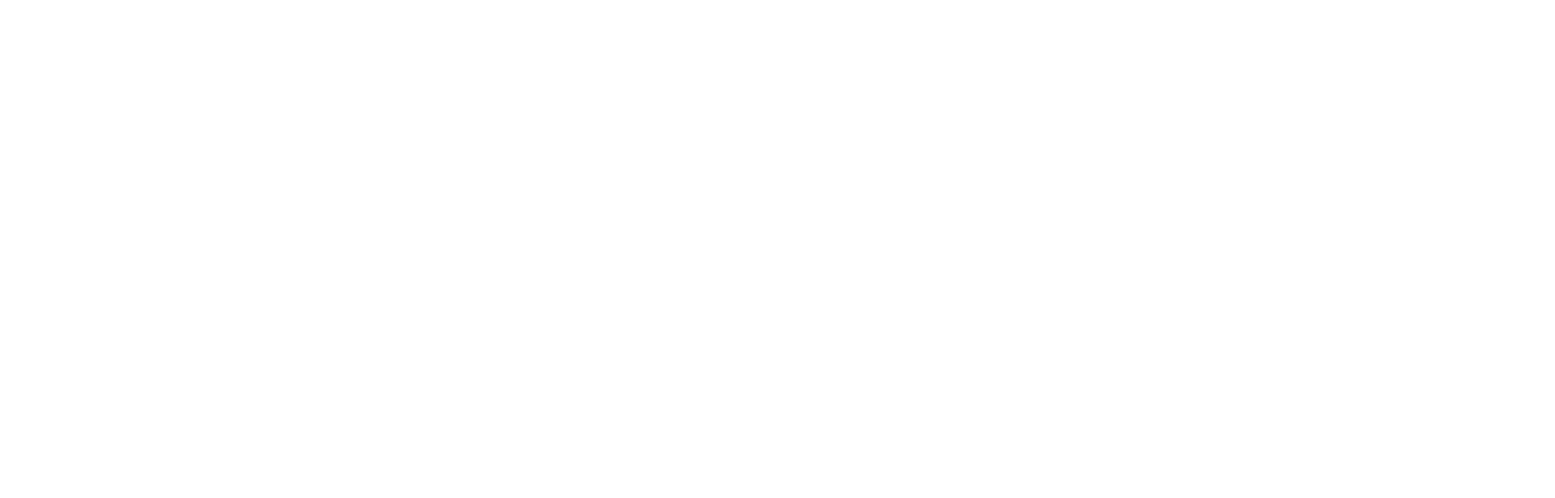
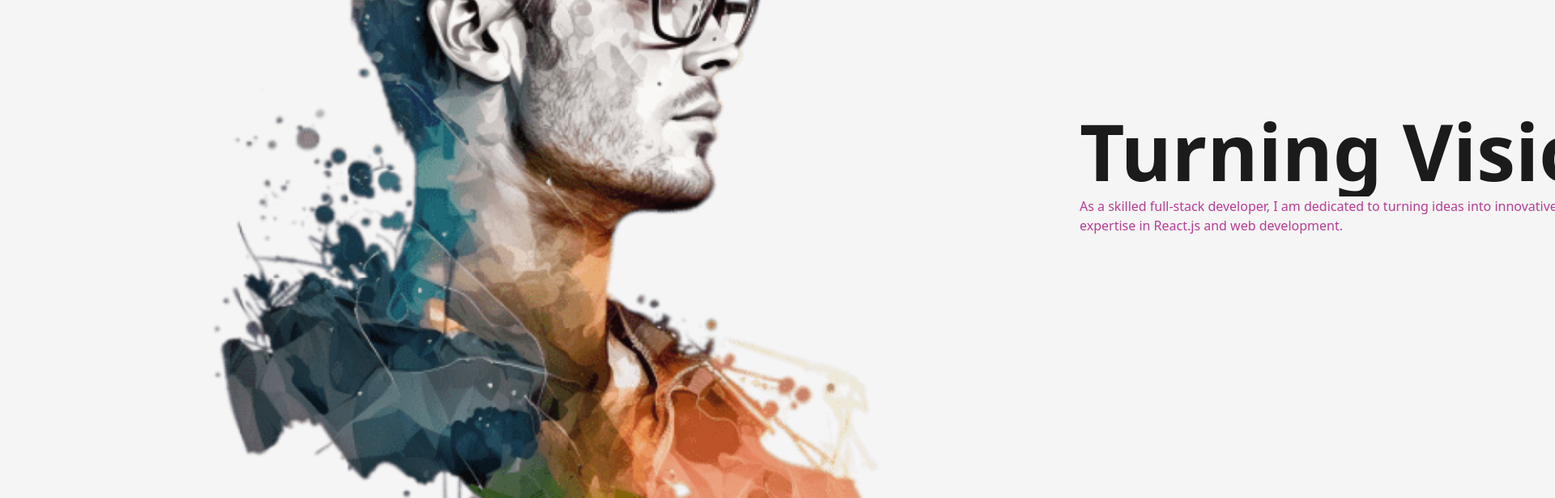
Before and after one commit to elievelton/portifolio2, a Next.js app: page / in a window 1280 px wide. Shown: the part 480-1096 px from the top of the page at 81% size, 1920 px wide, since content can reach past the window. Before the commit the page ends 800 px from the top, so only its background shows below. Built offline with nearby package versions, Linux system fonts and the light colour scheme.

Commit message:
Layout em construção

```diff
--- /dev/null
+++ b/src/components/AnimatedText.js
@@ -0,0 +1,21 @@
+import React from 'react';
+
+const AnimatedText = (text, className="") => {
+    console.log(text)
+  return (
+
+    <div className='w-full mx-auto py-2 flex items-center justify-center text-center overflow-hidden '>
+      <h1 className={`inline-block w-full text-dark font-bold captalize text-8xl ${className}`}>
+  {
+    (typeof text.text === 'string') ? text.text.split(" ").map((word, index) =>
+      <span key={word + '-' + index}>
+        {word}&nbsp;
+      </span>
+    ) : 'Texto inválido'
+  }
+</h1>
+    </div>
+  );
+};
+
+export default AnimatedText;
--- /dev/null
+++ b/src/components/Layout.js
@@ -0,0 +1,11 @@
+import React from 'react';
+
+const Layout = ({children, className=""}) => {
+  return (
+    <div className={`w-full h-full inline-block z-0 bg-light p-32 ${className}`}>
+      {children}
+    </div>
+  );
+};
+
+export default Layout;
--- a/src/components/Logo.js
+++ b/src/components/Logo.js
@@ -7,7 +7,7 @@
   return (
     <div className='flex items-center justify-center mt-2 '>
       <MontionLink href={"/"} className=' w-16 h-16 bg-dark text-light rotate-text hover:rotate-0 transition-transform duration-500 ease-in-out flex items-center justify-center rounded-full text-2xl font-bold' whileHover={{
-        backgroundColor:["#121212", "rgba(131,58,180,1)","rgba(253,29,29,1)","rgba(252,176,69,1)","rgba(131,58,180,1)", "#121212"],
+        backgroundColor:["#121212", "#8A0868","#210B61","#380B61","#FF8000","#0B243B","#0B2F3A","#424242", "#121212"],
         transition:{duration:2, repeat:Infinity}
       }}>EES</MontionLink>
     </div>
--- a/src/components/NavBar.js
+++ b/src/components/NavBar.js
@@ -10,13 +10,15 @@
   return (
     <Link href={href} className={`${className} relative group`}>
       {title}
+
       <span
-        className={`hover:animate-rotateOvershoot  h-[2px] inline-block  bg-black absolute left-0 -bottom-0.5 group-hover:w-full transition-[width] ease-in-out duration-500 ${
-          router.asPath === href ? "w-full" : "W-0"
+        className={` h-[1px] inline-block  bg-black absolute left-0 -bottom-0.5 group-hover:w-full transition-[width] ease duration-500 ${
+          router.asPath === href ? "w-full" : "w-0"
         } `}
       >
         &nbsp;
       </span>
+
     </Link>
   );
 };
--- a/src/pages/index.js
+++ b/src/pages/index.js
@@ -1,4 +1,8 @@
+import Layout from '@/components/Layout'
 import Head from 'next/head'
+import Image from 'next/image'
+import profilePic from '../../public/images/profile/developer-pic-1.png'
+import AnimatedText from '@/components/AnimatedText'
 
 export default function Home() {
   return (
@@ -7,9 +11,24 @@
         <title>Create Next App</title>
         <meta name="description" content="Generated by create next app" />
       </Head>
-      <main className=''>
+      <main className='flex items-center text-dark w-full min-h-screen'>
         <div className='text-primary'  >
-          Home
+          <Layout className='pt-0'>
+            <div className='flex items-center justify-between w-full'>
+              <div className='w-1/2'>
+                <Image src={profilePic} alt="Elievelton-Dev" className='w-full h-auto ' />
+              </div>
+              <div className='w-1/2'>
+
+                <AnimatedText text="Turning Vision Into Reality With Code And Design."/>
+                <p>
+                  As a skilled full-stack developer, I am dedicated to turning ideas into innovative web applications.
+                  Explore my latest projects and articles, showcasing my expertise in React.js and web development.
+                </p>
+              </div>
+            </div>
+
+          </Layout>
         </div>
       </main>
     </>
```
